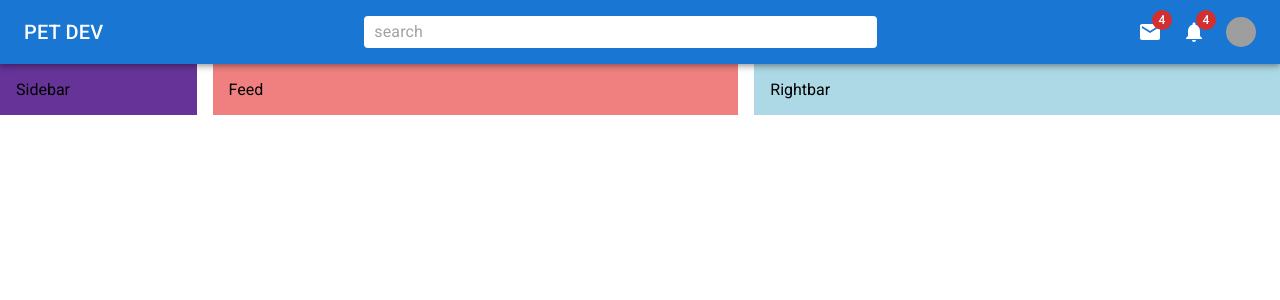
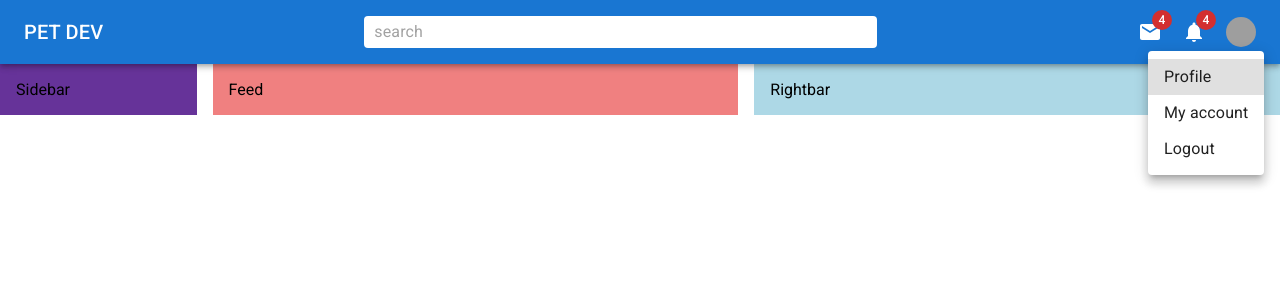
Before and after one commit to urbain32/mui-v5, a React (Create React App) app: page / in a window 1280 px wide. Both pictures are taken after a click on the element 1240 px from the left and 32 px from the top of the page. Shown: the top 300 px of the page. Built offline with nearby package versions, Linux system fonts and the light colour scheme; grey boxes are pictures that could not be loaded.

Commit message:
creating a menu item

```diff
--- a/src/components/Navbar.jsx
+++ b/src/components/Navbar.jsx
@@ -8,9 +8,11 @@ import {
   InputBase,
   Badge,
   Avatar,
+  Menu,
+  MenuItem,
 } from "@mui/material";
 import MailIcon from "@mui/icons-material/Mail";
-const Navbar = () => {
+import { useState } from "react";
 const StyledToolBar = styled(Toolbar)({
   display: "flex",
   justifyContent: "space-between",
@@ -27,14 +29,16 @@ const Navbar = () => {
   gap: "20px",
   // one way to make our page rsponsive
   [theme.breakpoints.up("sm")]: {
-      display:"flex"
-    }
+    display: "flex",
+  },
 }));
 const UserBox = styled(Box)(({ theme }) => ({
   display: "flex",
   alignItems: "center",
   gap: "5px",
 }));
+const Navbar = () => {
+  const [open, setOpen] = useState(false);
   return (
     <AppBar position='sticky'>
       <StyledToolBar>
@@ -52,14 +56,40 @@ const Navbar = () => {
           <Badge badgeContent={4} color='error'>
             <Notifications />
           </Badge>
-          <Avatar sx={{ width: 30, height: 30 }} src='http://lnnk.in/htfo' />
+          <Avatar
+            onClick={(e) => setOpen(true)}
+            sx={{ width: 30, height: 30 }}
+            src='http://lnnk.in/htfo'
+          />
         </Icons>
         {/* another way to make our page rsponsive  using sx*/}
-        <UserBox sx={{ display: { xs: "flex", sm: "none" } }}>
+        <UserBox
+          onClick={(e) => setOpen(true)}
+          sx={{ display: { xs: "flex", sm: "none" } }}>
           <Typography variant='span'>Hi, Urban</Typography>
           <Avatar sx={{ width: 30, height: 30 }} src='http://lnnk.in/htfo' />
         </UserBox>
       </StyledToolBar>
+      <Menu
+        sx={{
+          top:"35px",
+        }}
+        id='demo-positioned-menu'
+        aria-labelledby='demo-positioned-button'
+        open={open}
+        onClose={(e) => setOpen(false)}
+        anchorOrigin={{
+          vertical: "top",
+          horizontal: "right",
+        }}
+        transformOrigin={{
+          vertical: "top",
+          horizontal: "right",
+        }}>
+        <MenuItem onClick={(e) => setOpen(false)}>Profile</MenuItem>
+        <MenuItem onClick={(e) => setOpen(false)}>My account</MenuItem>
+        <MenuItem onClick={(e) => setOpen(false)}>Logout</MenuItem>
+      </Menu>
     </AppBar>
   );
 };
```
Lines whose indentation alone changed are shown as unchanged.
